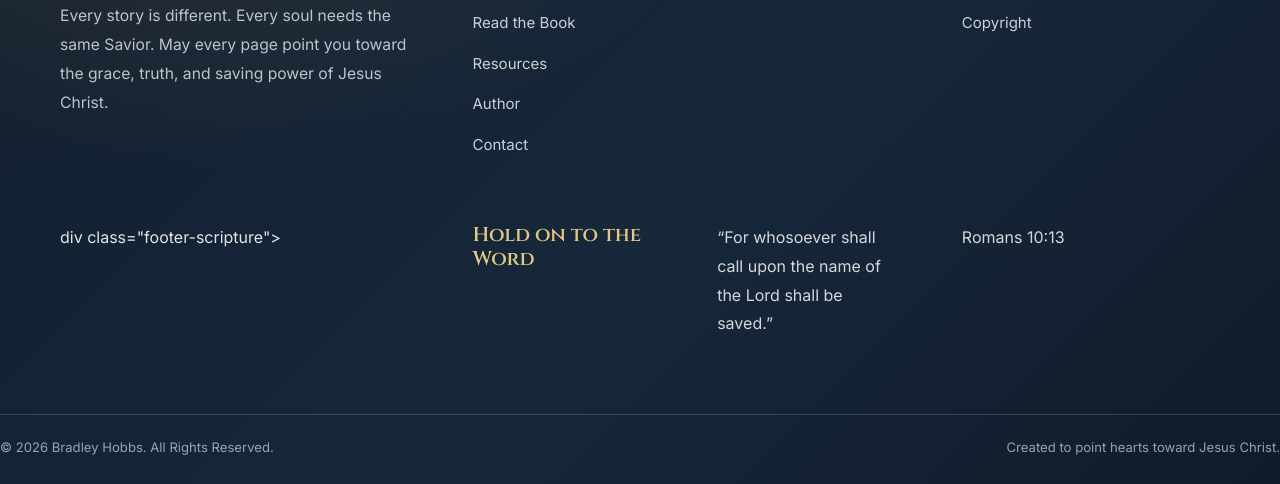
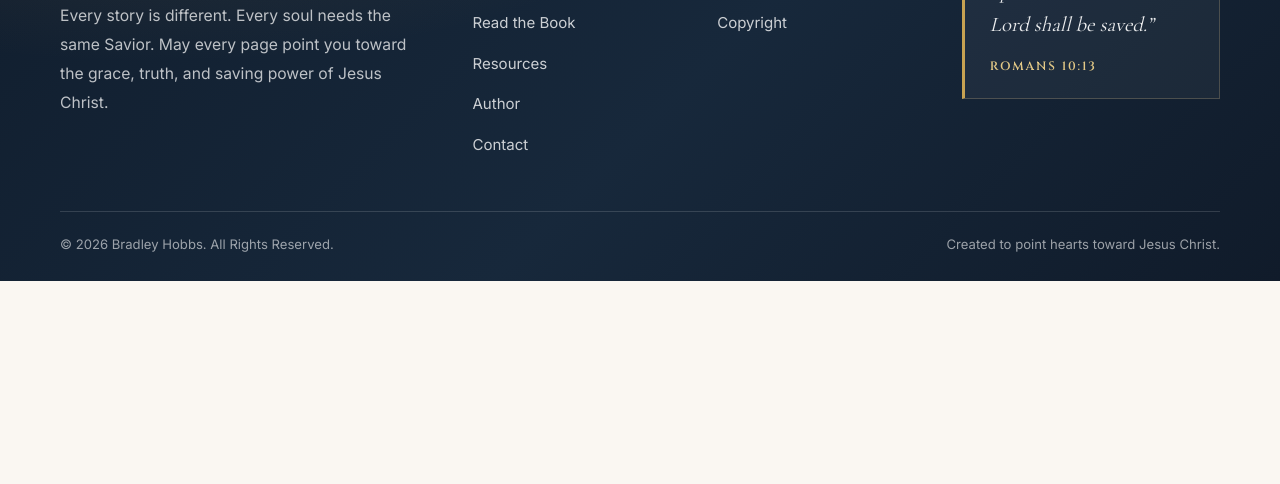
Before and after one commit to brad-hobbswd/who-do-you-call-savior, a plain HTML site: page resources/bible-studies/topics/index.html in a window 1280 px wide. Shown: the part 7729-8213 px from the top of the page. After the commit the page ends 8010 px from the top, so only its background shows below. Drawn offline with nearby package versions, Linux system fonts and the light colour scheme.

Commit message:
Repair malformed site footer markup

```diff
--- a/resources/bible-studies/topics/index.html
+++ b/resources/bible-studies/topics/index.html
@@ -1050,8 +1050,7 @@ Continue growing through guided plans that help you stay rooted in God's Word ev
 
 </main>
 
-<footer class="site-footer"><div class="container"><div class="footer-grid"><div class="footer-brand"><p class="footer-eyebrow">THE MESSAGE OF THE BOOK</p><h3>Who Do You Call Savior?</h3><p>Every story is different. Every soul needs the same Savior. May every page point you toward the grace, truth, and saving power of Jesus Christ.</p></div><nav class="footer-links" aria-label="Footer navigation"><h4>Explore</h4><ul><li><a href="../../../">Home</a></li><li><a href="../../../about/">About</a></li><li><a href="../../../contents/">Read the Book</a></li><li><a href="../../../resources/">Resources</a></li><li><a href="../../../author/">Author</a></li><li><a href="../../../contact/">Contact</a></li></ul></nav><
-<nav class="footer-links" aria-label="Legal navigation"><h4>Legal</h4><ul><li><a href="../../../privacy.html">Privacy Policy</a></li><li><a href="../../../terms.html">Terms of Use</a></li><li><a href="../../../copyright.html">Copyright</a></li></ul></nav>div class="footer-scripture"><h4>Hold on to the Word</h4><p>“For whosoever shall call upon the name of the Lord shall be saved.”</p><p class="footer-reference">Romans 10:13</p></div></div><div class="footer-bottom"><p>© 2026 Bradley Hobbs. All Rights Reserved.</p><p>Created to point hearts toward Jesus Christ.</p></div></div></footer>
+<footer class="site-footer"><div class="container"><div class="footer-grid"><div class="footer-brand"><p class="footer-eyebrow">THE MESSAGE OF THE BOOK</p><h3>Who Do You Call Savior?</h3><p>Every story is different. Every soul needs the same Savior. May every page point you toward the grace, truth, and saving power of Jesus Christ.</p></div><nav class="footer-links" aria-label="Footer navigation"><h4>Explore</h4><ul><li><a href="../../../">Home</a></li><li><a href="../../../about/">About</a></li><li><a href="../../../contents/">Read the Book</a></li><li><a href="../../../resources/">Resources</a></li><li><a href="../../../author/">Author</a></li><li><a href="../../../contact/">Contact</a></li></ul></nav><nav class="footer-links" aria-label="Legal navigation"><h4>Legal</h4><ul><li><a href="../../../privacy.html">Privacy Policy</a></li><li><a href="../../../terms.html">Terms of Use</a></li><li><a href="../../../copyright.html">Copyright</a></li></ul></nav><div class="footer-scripture"><h4>Hold on to the Word</h4><p>“For whosoever shall call upon the name of the Lord shall be saved.”</p><p class="footer-reference">Romans 10:13</p></div></div><div class="footer-bottom"><p>© 2026 Bradley Hobbs. All Rights Reserved.</p><p>Created to point hearts toward Jesus Christ.</p></div></div></footer>
 
 <script src="../../../main.js"></script>
 
```
